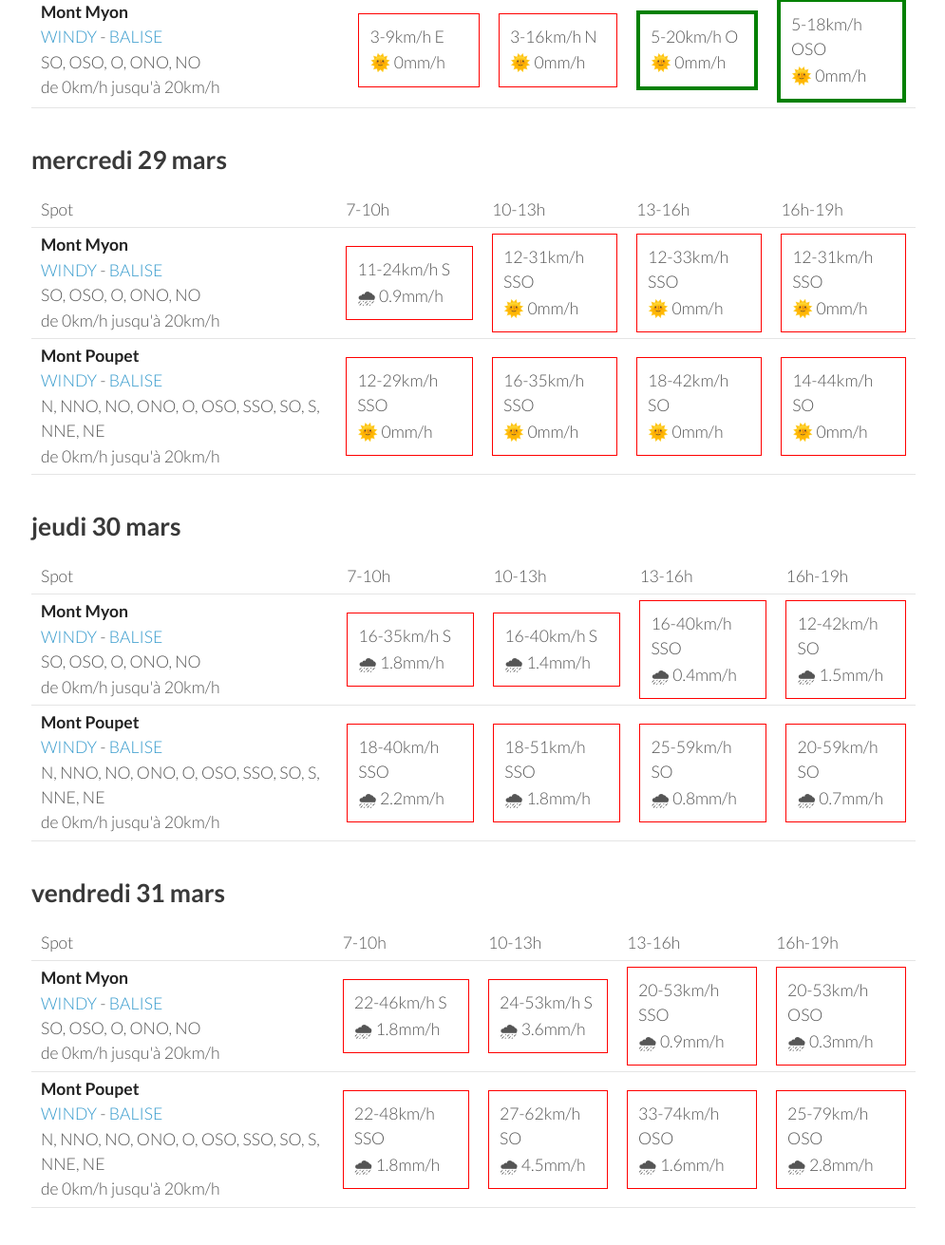
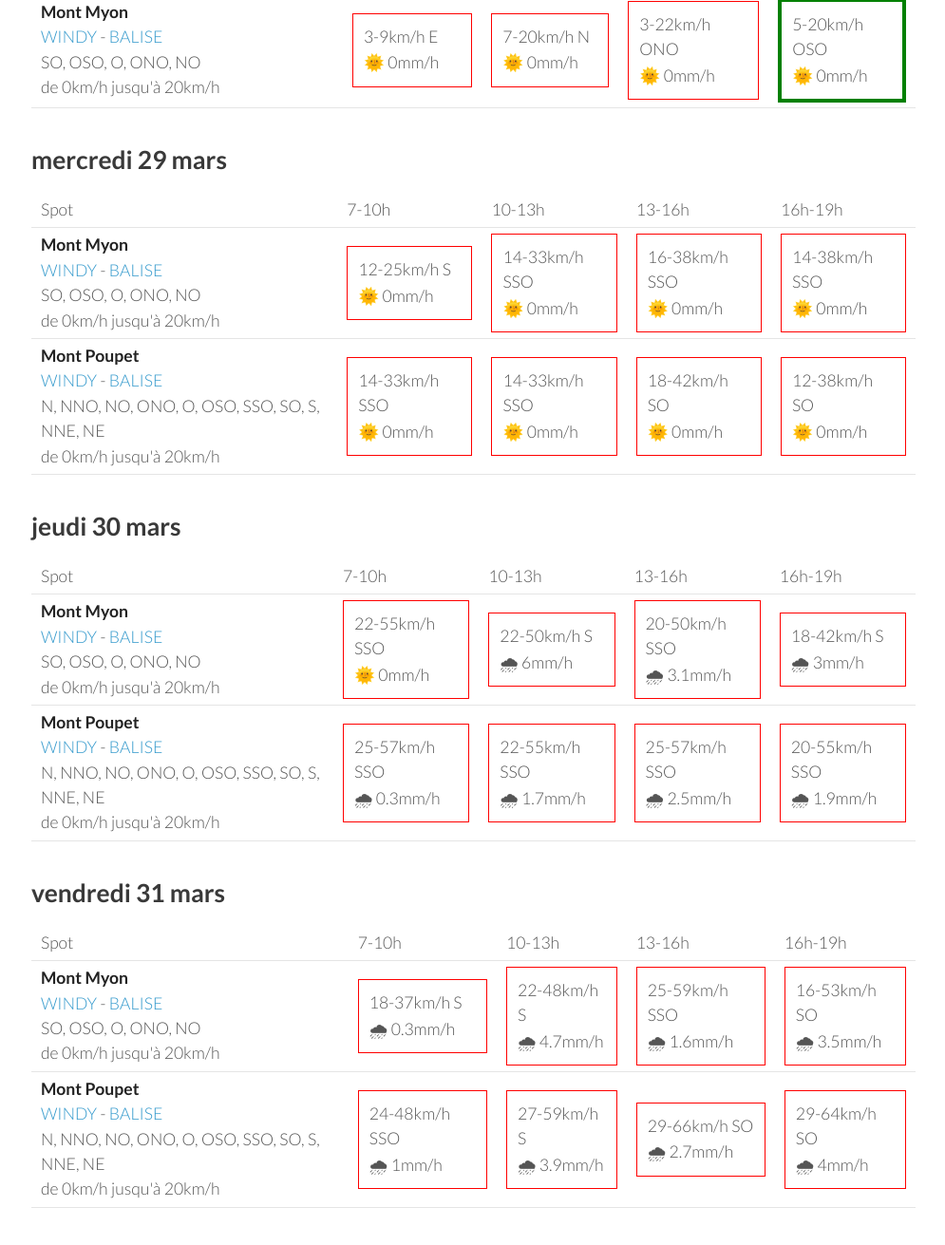
Before and after one commit to parapente-dans-le-nord/parapente-dans-le-nord.github.io, a Jekyll site: the page built from jura.markdown, in a window 1280 px wide and 1400 px high, scrolled down 1289 px. Shown: the top 1311 px of the window at 95% size, without its empty margins (25-1020 px from the left). Built offline with Jekyll 4.4.1, drawn with Linux system fonts in a browser that asks for light colours; some of the changed text lies outside the part shown.

Commit message:
update index.markdown

```diff
--- a/jura.markdown
+++ b/jura.markdown
@@ -7,7 +7,7 @@ title:  "Tous les spots"
 {: .links}
 
 # Prevision Windy, modèle Arome
-page mise à jour le dimanche 26 mars 19:20
+page mise à jour le dimanche 26 mars 22:20
 
 ## dimanche 26 mars
 
@@ -96,8 +96,8 @@ page mise à jour le dimanche 26 mars 19:20
 
             <td><div class="not-flyable"><p>7-12km/h ENE</p><p>🌞 0mm/h</p></div></td>
             <td><div class="flyable"><p>5-20km/h NE</p><p>🌞 0mm/h</p></div></td>
-            <td><div class="flyable"><p>3-18km/h NO</p><p>🌞 0mm/h</p></div></td>
-            <td><div class="flyable"><p>3-18km/h O</p><p>🌞 0mm/h</p></div></td>
+            <td><div class="flyable"><p>3-20km/h NNO</p><p>🌞 0mm/h</p></div></td>
+            <td><div class="flyable"><p>7-20km/h O</p><p>🌞 0mm/h</p></div></td>
 
 
     </tr>
@@ -105,9 +105,9 @@ page mise à jour le dimanche 26 mars 19:20
         <td><strong>Mont Myon</strong><br><a href="https://windy.com/46.331/5.397?45.898,5.394,8,m:eWoagj8">WINDY</a> - <span class=""><a href="http://www.balisemeteo.com/balise.php?idBalise=70">BALISE</a> </span><br> <span class="vent-favorable">SO, OSO, O, ONO, NO</span><br><span class="force-vent">de 0km/h jusqu'à 20km/h</span> </td>
 
             <td><div class="not-flyable"><p>3-9km/h E</p><p>🌞 0mm/h</p></div></td>
-            <td><div class="not-flyable"><p>3-16km/h N</p><p>🌞 0mm/h</p></div></td>
-            <td><div class="flyable"><p>5-20km/h O</p><p>🌞 0mm/h</p></div></td>
-            <td><div class="flyable"><p>5-18km/h OSO</p><p>🌞 0mm/h</p></div></td>
+            <td><div class="not-flyable"><p>7-20km/h N</p><p>🌞 0mm/h</p></div></td>
+            <td><div class="not-flyable"><p>3-22km/h ONO</p><p>🌞 0mm/h</p></div></td>
+            <td><div class="flyable"><p>5-20km/h OSO</p><p>🌞 0mm/h</p></div></td>
 
 
     </tr>
@@ -130,20 +130,20 @@ page mise à jour le dimanche 26 mars 19:20
 <tr>
         <td><strong>Mont Myon</strong><br><a href="https://windy.com/46.331/5.397?45.898,5.394,8,m:eWoagj8">WINDY</a> - <span class=""><a href="http://www.balisemeteo.com/balise.php?idBalise=70">BALISE</a> </span><br> <span class="vent-favorable">SO, OSO, O, ONO, NO</span><br><span class="force-vent">de 0km/h jusqu'à 20km/h</span> </td>
 
-            <td><div class="not-flyable"><p>11-24km/h S</p><p>🌧 0.9mm/h</p></div></td>
-            <td><div class="not-flyable"><p>12-31km/h SSO</p><p>🌞 0mm/h</p></div></td>
-            <td><div class="not-flyable"><p>12-33km/h SSO</p><p>🌞 0mm/h</p></div></td>
-            <td><div class="not-flyable"><p>12-31km/h SSO</p><p>🌞 0mm/h</p></div></td>
+            <td><div class="not-flyable"><p>12-25km/h S</p><p>🌞 0mm/h</p></div></td>
+            <td><div class="not-flyable"><p>14-33km/h SSO</p><p>🌞 0mm/h</p></div></td>
+            <td><div class="not-flyable"><p>16-38km/h SSO</p><p>🌞 0mm/h</p></div></td>
+            <td><div class="not-flyable"><p>14-38km/h SSO</p><p>🌞 0mm/h</p></div></td>
 
 
     </tr>
 <tr>
         <td><strong>Mont Poupet</strong><br><a href="https://windy.com/46.970/5.876?46.541,5.876,8">WINDY</a> - <span class=""><a href="http://www.balisemeteo.com/balise.php?idBalise=92">BALISE</a> </span><br> <span class="vent-favorable">N, NNO, NO, ONO, O, OSO, SSO, SO, S, NNE, NE</span><br><span class="force-vent">de 0km/h jusqu'à 20km/h</span> </td>
 
-            <td><div class="not-flyable"><p>12-29km/h SSO</p><p>🌞 0mm/h</p></div></td>
-            <td><div class="not-flyable"><p>16-35km/h SSO</p><p>🌞 0mm/h</p></div></td>
+            <td><div class="not-flyable"><p>14-33km/h SSO</p><p>🌞 0mm/h</p></div></td>
+            <td><div class="not-flyable"><p>14-33km/h SSO</p><p>🌞 0mm/h</p></div></td>
             <td><div class="not-flyable"><p>18-42km/h SO</p><p>🌞 0mm/h</p></div></td>
-            <td><div class="not-flyable"><p>14-44km/h SO</p><p>🌞 0mm/h</p></div></td>
+            <td><div class="not-flyable"><p>12-38km/h SO</p><p>🌞 0mm/h</p></div></td>
 
 
     </tr>
@@ -166,20 +166,20 @@ page mise à jour le dimanche 26 mars 19:20
 <tr>
         <td><strong>Mont Myon</strong><br><a href="https://windy.com/46.331/5.397?45.898,5.394,8,m:eWoagj8">WINDY</a> - <span class=""><a href="http://www.balisemeteo.com/balise.php?idBalise=70">BALISE</a> </span><br> <span class="vent-favorable">SO, OSO, O, ONO, NO</span><br><span class="force-vent">de 0km/h jusqu'à 20km/h</span> </td>
 
-            <td><div class="not-flyable"><p>16-35km/h S</p><p>🌧 1.8mm/h</p></div></td>
-            <td><div class="not-flyable"><p>16-40km/h S</p><p>🌧 1.4mm/h</p></div></td>
-            <td><div class="not-flyable"><p>16-40km/h SSO</p><p>🌧 0.4mm/h</p></div></td>
-            <td><div class="not-flyable"><p>12-42km/h SO</p><p>🌧 1.5mm/h</p></div></td>
+            <td><div class="not-flyable"><p>22-55km/h SSO</p><p>🌞 0mm/h</p></div></td>
+            <td><div class="not-flyable"><p>22-50km/h S</p><p>🌧 6mm/h</p></div></td>
+            <td><div class="not-flyable"><p>20-50km/h SSO</p><p>🌧 3.1mm/h</p></div></td>
+            <td><div class="not-flyable"><p>18-42km/h S</p><p>🌧 3mm/h</p></div></td>
 
 
     </tr>
 <tr>
         <td><strong>Mont Poupet</strong><br><a href="https://windy.com/46.970/5.876?46.541,5.876,8">WINDY</a> - <span class=""><a href="http://www.balisemeteo.com/balise.php?idBalise=92">BALISE</a> </span><br> <span class="vent-favorable">N, NNO, NO, ONO, O, OSO, SSO, SO, S, NNE, NE</span><br><span class="force-vent">de 0km/h jusqu'à 20km/h</span> </td>
 
-            <td><div class="not-flyable"><p>18-40km/h SSO</p><p>🌧 2.2mm/h</p></div></td>
-            <td><div class="not-flyable"><p>18-51km/h SSO</p><p>🌧 1.8mm/h</p></div></td>
-            <td><div class="not-flyable"><p>25-59km/h SO</p><p>🌧 0.8mm/h</p></div></td>
-            <td><div class="not-flyable"><p>20-59km/h SO</p><p>🌧 0.7mm/h</p></div></td>
+            <td><div class="not-flyable"><p>25-57km/h SSO</p><p>🌧 0.3mm/h</p></div></td>
+            <td><div class="not-flyable"><p>22-55km/h SSO</p><p>🌧 1.7mm/h</p></div></td>
+            <td><div class="not-flyable"><p>25-57km/h SSO</p><p>🌧 2.5mm/h</p></div></td>
+            <td><div class="not-flyable"><p>20-55km/h SSO</p><p>🌧 1.9mm/h</p></div></td>
 
 
     </tr>
@@ -202,20 +202,20 @@ page mise à jour le dimanche 26 mars 19:20
 <tr>
         <td><strong>Mont Myon</strong><br><a href="https://windy.com/46.331/5.397?45.898,5.394,8,m:eWoagj8">WINDY</a> - <span class=""><a href="http://www.balisemeteo.com/balise.php?idBalise=70">BALISE</a> </span><br> <span class="vent-favorable">SO, OSO, O, ONO, NO</span><br><span class="force-vent">de 0km/h jusqu'à 20km/h</span> </td>
 
-            <td><div class="not-flyable"><p>22-46km/h S</p><p>🌧 1.8mm/h</p></div></td>
-            <td><div class="not-flyable"><p>24-53km/h S</p><p>🌧 3.6mm/h</p></div></td>
-            <td><div class="not-flyable"><p>20-53km/h SSO</p><p>🌧 0.9mm/h</p></div></td>
-            <td><div class="not-flyable"><p>20-53km/h OSO</p><p>🌧 0.3mm/h</p></div></td>
+            <td><div class="not-flyable"><p>18-37km/h S</p><p>🌧 0.3mm/h</p></div></td>
+            <td><div class="not-flyable"><p>22-48km/h S</p><p>🌧 4.7mm/h</p></div></td>
+            <td><div class="not-flyable"><p>25-59km/h SSO</p><p>🌧 1.6mm/h</p></div></td>
+            <td><div class="not-flyable"><p>16-53km/h SO</p><p>🌧 3.5mm/h</p></div></td>
 
 
     </tr>
 <tr>
         <td><strong>Mont Poupet</strong><br><a href="https://windy.com/46.970/5.876?46.541,5.876,8">WINDY</a> - <span class=""><a href="http://www.balisemeteo.com/balise.php?idBalise=92">BALISE</a> </span><br> <span class="vent-favorable">N, NNO, NO, ONO, O, OSO, SSO, SO, S, NNE, NE</span><br><span class="force-vent">de 0km/h jusqu'à 20km/h</span> </td>
 
-            <td><div class="not-flyable"><p>22-48km/h SSO</p><p>🌧 1.8mm/h</p></div></td>
-            <td><div class="not-flyable"><p>27-62km/h SO</p><p>🌧 4.5mm/h</p></div></td>
-            <td><div class="not-flyable"><p>33-74km/h OSO</p><p>🌧 1.6mm/h</p></div></td>
-            <td><div class="not-flyable"><p>25-79km/h OSO</p><p>🌧 2.8mm/h</p></div></td>
+            <td><div class="not-flyable"><p>24-48km/h SSO</p><p>🌧 1mm/h</p></div></td>
+            <td><div class="not-flyable"><p>27-59km/h S</p><p>🌧 3.9mm/h</p></div></td>
+            <td><div class="not-flyable"><p>29-66km/h SO</p><p>🌧 2.7mm/h</p></div></td>
+            <td><div class="not-flyable"><p>29-64km/h SO</p><p>🌧 4mm/h</p></div></td>
 
 
     </tr>
```
